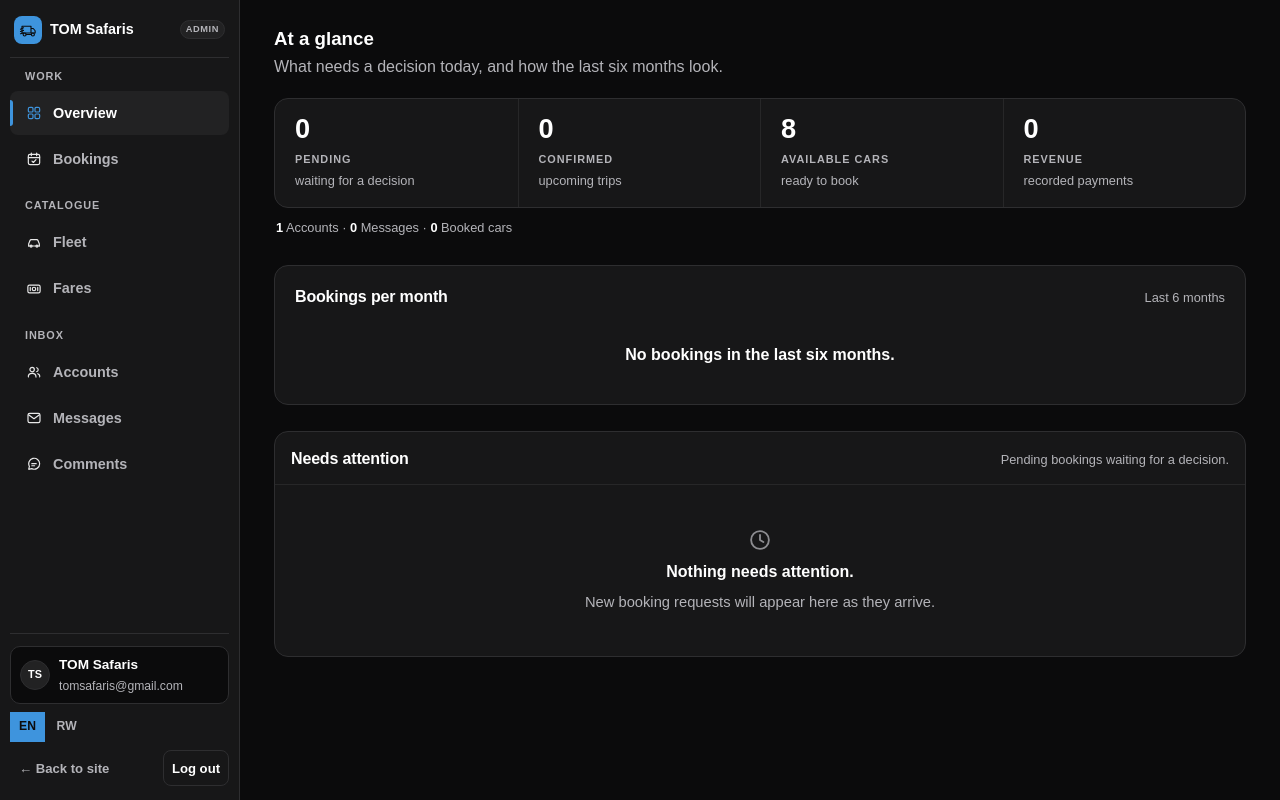
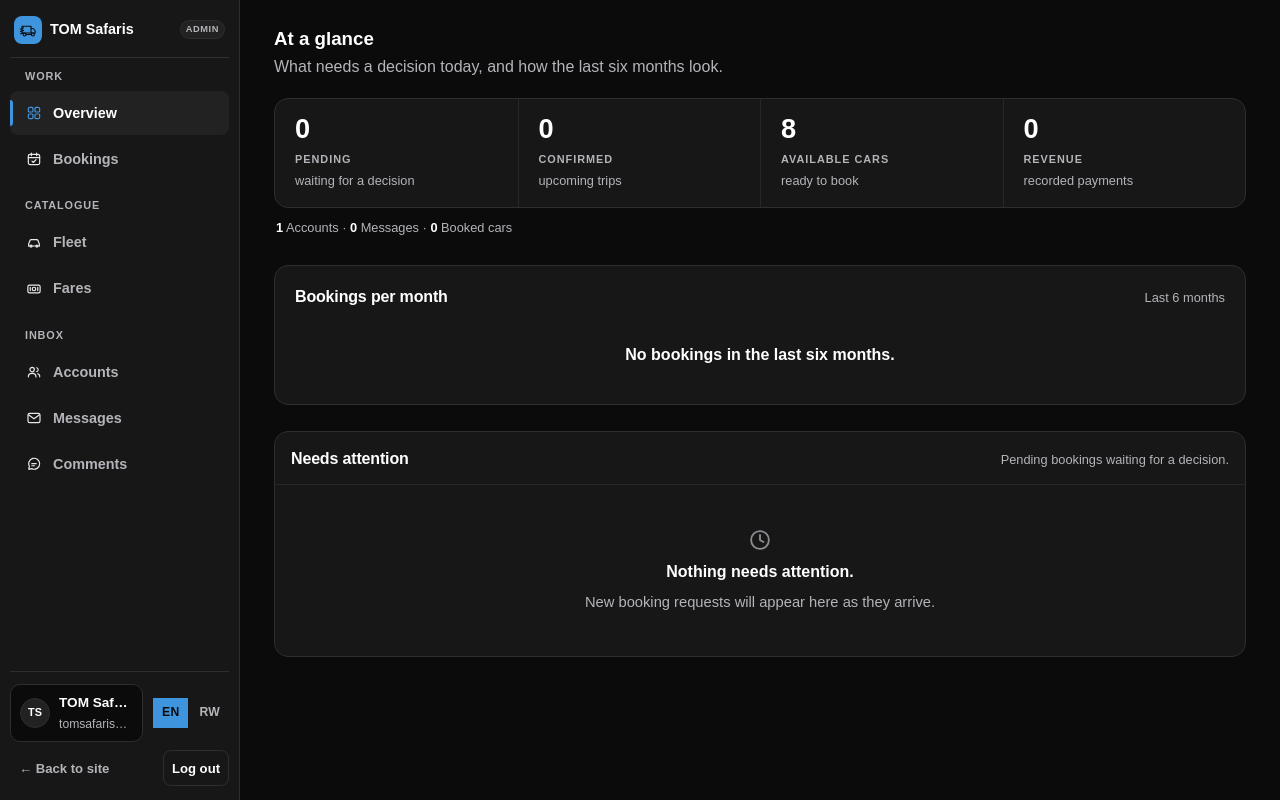
Before and after one commit to oliviermuhoza/thomas-transfer, a Flask app: page /admin in a window 1280 px wide. Run offline with Flask 3, Linux system fonts and the light colour scheme; the visitor is signed in with stand-in values (Sample User, id 1); data comes from the database, SQL or seed files in the repository; data that the repository does not hold is empty; some web fonts are replaced.

Commit message:
Organize admin sidebar footer: person row + action row

```diff
--- a/backend/templates/pages/admin.html
+++ b/backend/templates/pages/admin.html
@@ -35,8 +35,10 @@
       {% endfor %}
     </nav>
     <div class="admin-side-foot">
-      <div class="admin-me" id="admin-me" hidden></div>
-      <div class="admin-lang lang" role="group" aria-label="Language"><button type="button" data-lang="en" aria-pressed="true" title="English">EN</button><button type="button" data-lang="rw" aria-pressed="false" title="Kinyarwanda">RW</button></div>
+      <div class="admin-me-zone">
+        <div class="admin-me" id="admin-me" hidden></div>
+        <div class="admin-lang lang" role="group" aria-label="Language"><button type="button" data-lang="en" aria-pressed="true" title="English">EN</button><button type="button" data-lang="rw" aria-pressed="false" title="Kinyarwanda">RW</button></div>
+      </div>
       <div class="admin-side-links">
         <a class="admin-link" href="/">&#8592; Back to site</a>
         <a class="admin-link admin-link-out" href="/logout">Log out</a>
--- a/web/css/styles.css
+++ b/web/css/styles.css
@@ -1025,19 +1025,22 @@ body[data-page="admin"] main{padding-top:0}
 /* Counts sit in a reserved slot and hide at zero, so no row ever jumps. */
 .nav-count{flex:none;margin-left:auto;min-width:10px;padding:1px 7px;border-radius:999px;background:var(--accent);color:rgb(18,44,86);font-size:.72rem;font-weight:800;line-height:1.5;text-align:center}
 .admin-side-foot{margin-top:auto;padding-top:12px;border-top:1px solid var(--line);display:flex;flex-direction:column;gap:8px}
-/* The footer belongs to the person; the way out reads as an action. */
-.admin-me{display:flex;align-items:center;gap:9px;min-width:0;padding:7px 9px;border:1px solid var(--line);border-radius:10px;background:var(--paper)}
+/* The footer belongs to the person; the way out reads as an action. The zone is
+   the person row: identity card (avatar + name + email) and the compact language
+   switch share it, actions sit under. */
+.admin-me-zone{display:flex;align-items:center;gap:10px}
+.admin-me{flex:1 1 auto;min-width:0;display:flex;align-items:center;gap:9px;padding:7px 9px;border:1px solid var(--line);border-radius:10px;background:var(--paper)}
 .admin-me .avatar{width:30px;height:30px;font-size:.68rem;background:var(--surface-2)}
 .admin-me-text{min-width:0;display:flex;flex-direction:column;gap:1px}
 .admin-me-name{color:var(--heading);font-size:.85rem;font-weight:600;overflow:hidden;text-overflow:ellipsis;white-space:nowrap}
 .admin-me-mail{color:var(--muted);font-size:.76rem;overflow:hidden;text-overflow:ellipsis;white-space:nowrap}
 /* The rail is 240px: the switch and the two links cannot share one line, so in
-   the footer they stack — language, then Back to site / Log out side by side. */
+   the footer they stack — language ends the person row, actions go below. */
 .admin-side-links{display:flex;align-items:center;justify-content:space-between;gap:6px}
 /* Compact language switch: the public header carries one, but the header is
    hidden on the portal, so the rail repeats it here. i18n.js binds any
-   `.lang button`, so this control needs no extra wiring. */
-.admin-lang{flex:none;align-self:flex-start;border-radius:7px}
+   `.lang button`, so this control needs no extra wiring. Ends the person row. */
+.admin-me-zone .admin-lang{flex:none;margin-left:auto;border-radius:7px}
 .admin-lang button{color:var(--muted);font-size:.76rem;padding:4px 9px;min-height:30px}
 .admin-lang button:hover{background:var(--surface-2);color:var(--heading)}
 .admin-lang button[aria-pressed="true"]{background:var(--accent);color:#0B0B0C}
@@ -1062,6 +1065,7 @@ body[data-page="admin"] main{padding-top:0}
   .admin-group + .admin-group{margin-top:8px}
   .admin-group-label{margin-bottom:2px;font-size:.64rem}
   .admin-side-foot{padding-top:8px;gap:6px}
+  .admin-me-zone{gap:8px}
   .admin-me{padding:5px 7px}
   .admin-link{min-height:32px}
 }
@@ -1083,10 +1087,11 @@ body[data-page="admin"] main{padding-top:0}
   .admin-nav a[aria-current="page"]::after{content:"";position:absolute;left:10px;right:10px;bottom:4px;height:3px;border-radius:3px;background:var(--accent)}
   .nav-count{position:absolute;top:4px;right:6px;margin:0;padding:0 5px;font-size:.68rem}
   .admin-side-foot{display:grid;grid-template-columns:1fr auto;align-items:center;gap:6px 8px;margin-top:0;padding-top:8px}
-  .admin-me{grid-column:1;grid-row:1;padding:4px 6px;border:0;background:transparent;gap:8px}
+  .admin-me-zone{grid-column:1 / -1;grid-row:1;display:flex;align-items:center;gap:8px;min-width:0}
+  .admin-me{padding:4px 6px;border:0;background:transparent;gap:8px}
   .admin-me .avatar{width:26px;height:26px;font-size:.64rem}
   .admin-me-mail{display:none}
-  .admin-lang{grid-column:2;grid-row:1;align-self:center}
+  .admin-lang{margin-left:auto;flex:none}
   .admin-side-links{grid-column:1 / -1;grid-row:2}
   .admin-link{flex:none;min-height:34px;padding:5px 8px;font-size:.8rem}
   .admin-main{padding:20px 18px 60px}
```
